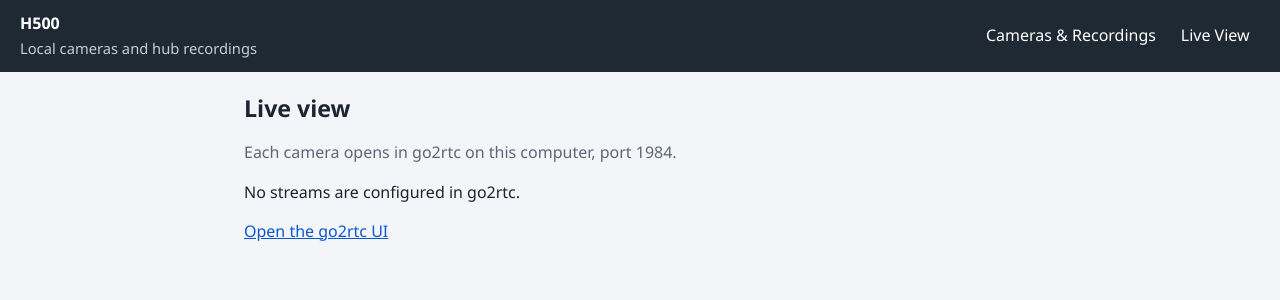
After one commit to GitRomeoG2020/tapo-local, a FastAPI app: template templates/live.html in a window 1280 px wide. The commit adds this page. Shown: the top 300 px of the page. Run offline with FastAPI, Linux system fonts and the light colour scheme; the template is opened without the code that fills it, so the values that code supplies are empty.

Commit message:
Add a shared nav for cameras and go2rtc live view
Every page links to the recording list and to the streams named in the local go2rtc config. Those links open the player on port 1984 of the same host.

```diff
--- a/app/main.py
+++ b/app/main.py
@@ -6,17 +6,23 @@ Run from the project root:
 
 Routes:
     GET  /                                 paired cameras and doorbells
+    GET  /live                             links to go2rtc live streams
     GET  /devices/{device_id}              recording days and one day's clips
     POST /devices/{device_id}/download     one clip as MPEG-TS
     POST /devices/{device_id}/download-day every clip from one day as a zip
     GET  /devices/{device_id}/download-day/progress
                                            clip counter for that zip
 
-Plugs, lights, and live view can add routes beside these. They should use
-``app.hub.session`` so they share the hub login.
+Every page shares the top navigation. Live View reads stream names from
+``go2rtc.yaml`` and links each one to the go2rtc player on port 1984 of the
+same host. Stream URL values stay in that file. Plugs and lights can add
+routes beside these. They should use ``app.hub.session`` so they share the
+hub login.
 """
 
+import re
 from pathlib import Path
+from urllib.parse import quote
 
 from fastapi import FastAPI, Form, Request
 from fastapi.responses import FileResponse, HTMLResponse
@@ -36,7 +42,88 @@ from scripts.h500_poc import LOOKBACK_DAYS
 ROOT = Path(__file__).resolve().parents[1]
 templates = Jinja2Templates(directory=str(ROOT / "templates"))
 
+GO2RTC_PORT = 1984
+GO2RTC_CONFIG = ROOT / "go2rtc.yaml"
+# go2rtc stream names are short tokens. Reject anything else before it is
+# placed in a link.
+_STREAM_NAME = re.compile(r"^[A-Za-z0-9][A-Za-z0-9_.-]{0,63}$")
+_IPV4 = re.compile(r"^(?:\d{1,3}\.){3}\d{1,3}$")
+_HOSTNAME = re.compile(
+    r"^[A-Za-z0-9](?:[A-Za-z0-9-]{0,61}[A-Za-z0-9])?"
+    r"(?:\.[A-Za-z0-9](?:[A-Za-z0-9-]{0,61}[A-Za-z0-9])?)*$"
+)
+
 app = FastAPI(title="H500 dashboard")
+
+
+def _indent_width(line: str) -> int:
+    width = 0
+    for char in line:
+        if char == " ":
+            width += 1
+        elif char == "\t":
+            width += 2
+        else:
+            break
+    return width
+
+
+def stream_names(path: Path) -> list[str]:
+    """Return go2rtc stream names. Stream URL values are never returned."""
+    try:
+        lines = path.read_text(encoding="utf-8").splitlines()
+    except OSError:
+        return []
+
+    names: list[str] = []
+    in_streams = False
+    for line in lines:
+        stripped = line.strip()
+        if not stripped or stripped.startswith("#"):
+            continue
+        indent = _indent_width(line)
+        if indent == 0:
+            in_streams = stripped == "streams:"
+            continue
+        if not in_streams or indent != 2 or ":" not in stripped:
+            continue
+        name = stripped.split(":", 1)[0].strip().strip("'\"")
+        if _STREAM_NAME.fullmatch(name):
+            names.append(name)
+    return names
+
+
+def stream_label(name: str) -> str:
+    """Readable label for a go2rtc stream name such as ``front_door``."""
+    words = name.replace("_", " ").replace("-", " ").split()
+    return " ".join(word.capitalize() for word in words) or name
+
+
+def go2rtc_origin(hostname: str | None) -> str:
+    """go2rtc Web UI on the same host the dashboard was opened from."""
+    host = (hostname or "").strip().rstrip(".")
+    if host.startswith("[") and host.endswith("]"):
+        host = host[1:-1]
+    if _IPV4.fullmatch(host):
+        if any(int(part) > 255 for part in host.split(".")):
+            host = "127.0.0.1"
+    elif not _HOSTNAME.fullmatch(host):
+        host = "127.0.0.1"
+    return f"http://{host}:{GO2RTC_PORT}"
+
+
+def live_streams(hostname: str | None) -> tuple[str, list[dict[str, str]]]:
+    """Full go2rtc UI URL, plus one player link per configured stream."""
+    origin = go2rtc_origin(hostname)
+    streams = [
+        {
+            "name": name,
+            "label": stream_label(name),
+            "url": f"{origin}/stream.html?src={quote(name, safe='')}",
+        }
+        for name in stream_names(GO2RTC_CONFIG)
+    ]
+    return f"{origin}/", streams
 
 
 def render(request: Request, name: str, context: dict, status_code: int = 200) -> HTMLResponse:
@@ -57,6 +144,16 @@ async def show_hub_error(request: Request, exc: HubError) -> HTMLResponse:
         "error.html",
         {"title": heading, "heading": heading, "message": str(exc)},
         status_code=exc.status_code,
+    )
+
+
+@app.get("/live", response_class=HTMLResponse)
+async def live_view(request: Request) -> HTMLResponse:
+    go2rtc_url, streams = live_streams(request.url.hostname)
+    return render(
+        request,
+        "live.html",
+        {"title": "Live view", "streams": streams, "go2rtc_url": go2rtc_url},
     )
 
 
--- a/templates/base.html
+++ b/templates/base.html
@@ -27,10 +27,19 @@
     header {
       background: #1f2933;
       color: white;
-      padding: 0.9rem 1.25rem;
+      padding: 0.75rem 1.25rem;
+      display: flex;
+      flex-wrap: wrap;
+      align-items: center;
+      justify-content: space-between;
+      gap: 0.75rem 1.5rem;
     }
     header a { color: white; text-decoration: none; }
     header p { margin: 0.2rem 0 0; color: #c5ced8; font-size: 0.92rem; }
+    nav { display: flex; flex-wrap: wrap; gap: 0.25rem; }
+    nav a { padding: 0.35rem 0.65rem; border-radius: 6px; }
+    nav a:hover { background: rgba(255, 255, 255, 0.1); }
+    nav a[aria-current="page"] { background: rgba(255, 255, 255, 0.16); font-weight: 600; }
     main { max-width: 52rem; margin: 0 auto; padding: 1.25rem; }
     h1 { font-size: 1.45rem; margin: 0 0 0.8rem; }
     a { color: var(--accent); }
@@ -85,8 +94,15 @@
 </head>
 <body>
   <header>
-    <a href="/"><strong>H500</strong></a>
-    <p>Local cameras and hub recordings</p>
+    <div>
+      <a href="/"><strong>H500</strong></a>
+      <p>Local cameras and hub recordings</p>
+    </div>
+    {% set path = request.url.path %}
+    <nav aria-label="Primary">
+      <a href="/"{% if path == "/" or path.startswith("/devices") %} aria-current="page"{% endif %}>Cameras &amp; Recordings</a>
+      <a href="/live"{% if path == "/live" %} aria-current="page"{% endif %}>Live View</a>
+    </nav>
   </header>
   <main>
     {% block content %}{% endblock %}
--- /dev/null
+++ b/templates/live.html
@@ -0,0 +1,18 @@
+{% extends "base.html" %}
+{% block content %}
+<h1>Live view</h1>
+<p class="muted">Each camera opens in go2rtc on this computer, port 1984.</p>
+{% if streams %}
+  {% for stream in streams %}
+    <a class="card" href="{{ stream.url }}">
+      <strong>{{ stream.label }}</strong>
+      <div class="meta">
+        <span>{{ stream.name }}</span>
+      </div>
+    </a>
+  {% endfor %}
+{% else %}
+  <p>No streams are configured in go2rtc.</p>
+{% endif %}
+<p><a href="{{ go2rtc_url }}">Open the go2rtc UI</a></p>
+{% endblock %}
```
Also changed, not shown: README.md.
